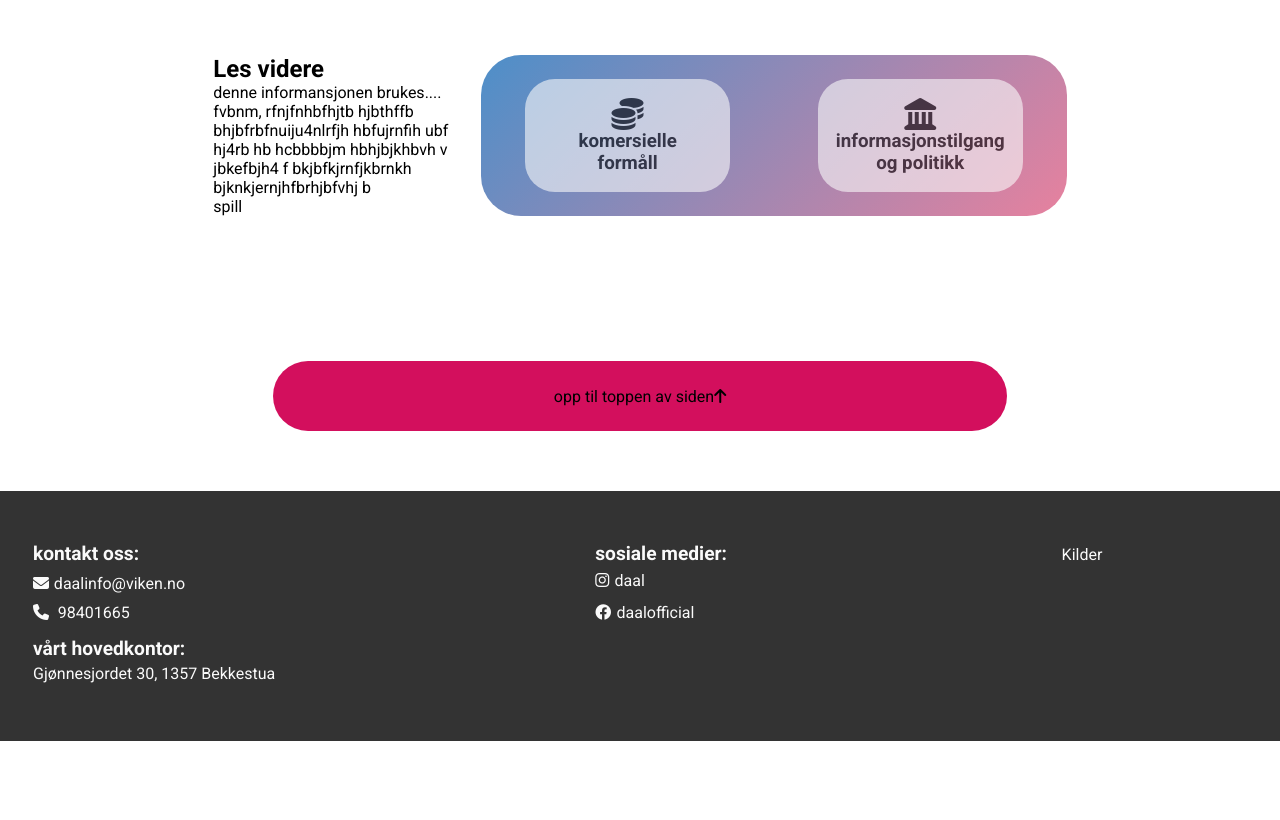
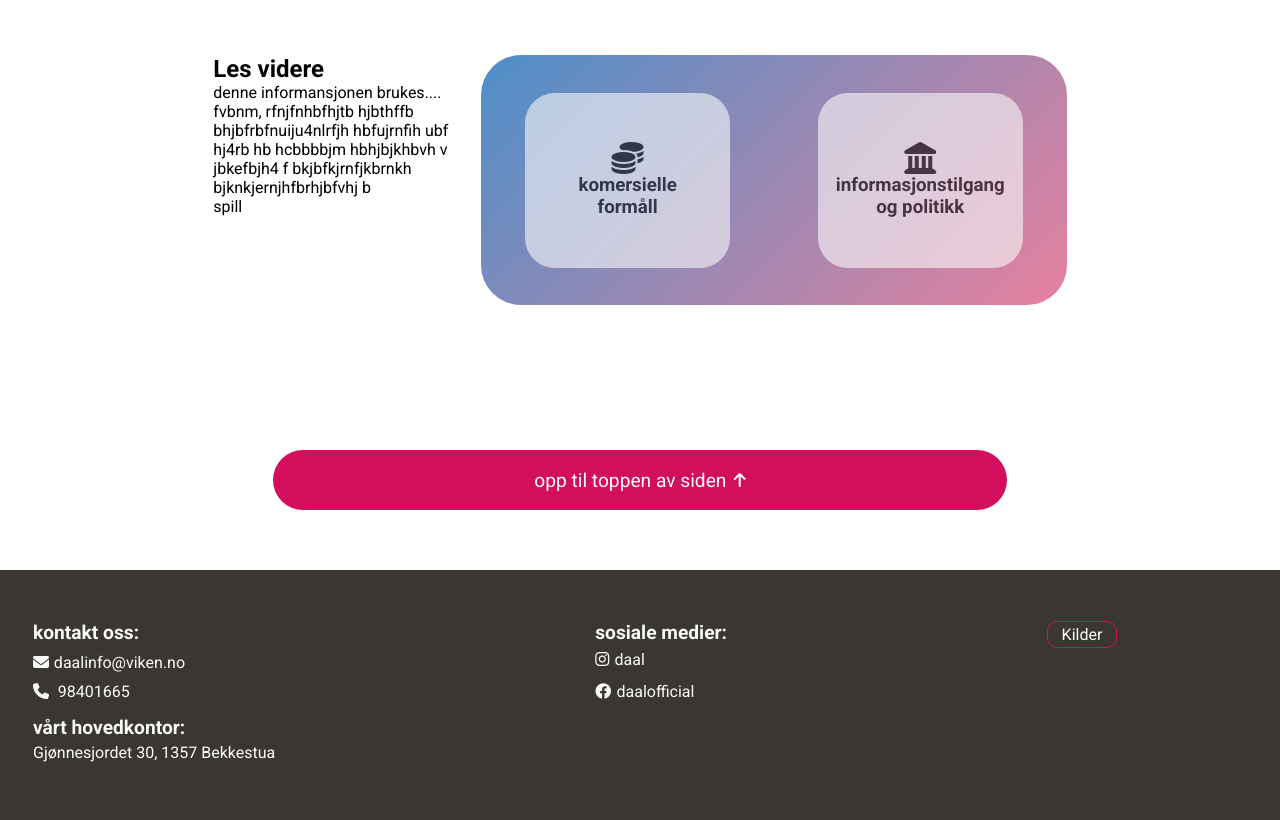
Before and after one commit to SOFIEKV/prosjekt-3, a plain HTML site: page forside.html in a window 1280 px wide. Shown: the part 2505-3325 px from the top of the page. Before the commit the page ends 3246 px from the top, so only its background shows below. Drawn offline with Linux system fonts and the light colour scheme; a web font is replaced by a local one.

Commit message:
Update style.css

```diff
--- a/style.css
+++ b/style.css
@@ -129,8 +129,69 @@
 .paa{
     background-color: transparent;
 }
+/*footer*/
 
+footer {
+    display: flex;
+    flex-direction: row;
+    width: 100vw;
+    height: fit-content;
+    min-height: 250px;
+    background-color: var(--black);
+    color: var(--white);
+    padding-top: 4%;
+    justify-content: center;
+    gap: 25%;
 
+}
+.kontaktOss ul {
+    list-style-type: none;
+    line-height: 1.8;
+}
+.kontaktOss h5{
+    font-size: 1.2rem;
+    margin-bottom: 2%;
+}
+.kontaktOss h6{
+    padding-top: 4%;
+    font-size: 1.2rem;
+}
+.kontaktOss i{
+    margin-right:2% ;
+}
+.kildeBox {
+    width: 200px;
+}
+.sosialeMedier h5{
+    font-size: 1.2rem;
+}
+.sosialeMedier ul {
+    list-style-type: none;
+    line-height: 2;
+}
+.sosialeMedier i{
+    padding-right: 4%;
+}
+#kildeKnapp {
+    background-color: transparent;
+    border-radius: 10px;
+    padding: 3px 5px;
+    color: var(--white);
+    border: none;
+    cursor: pointer;
+    width: 35%;
+    text-align: center;
+    border:  var(--dark-pink) solid 1.5px;
+}
+#kildeKnapp:hover{
+    background-color:  var(--dark-pink);
+    transition: background 0.3s;
+}
+.kilder {
+    color: var(--grey);
+    line-height: 1.4;
+    margin-top: 8px;
+}
 /* generelt*/
 main{
     display: grid;
@@ -157,19 +218,31 @@ main{
 .skrollopp{
     grid-column: 3/4;
     display: flex;
- justify-content: flex-end;
  }
  .skrolloppKnapp{
      display: flex;
      justify-content: center;
      align-items: center;
+     gap: 1%;
      width: 100%;
-     height: 70px;
+     height: 60px;
      margin: 7%;
      border-radius: 50px;
      background-color: var(--dark-pink);
+     color: var(--white);
      cursor: pointer;
  }
+ .skrolloppKnapp p{
+      font-size: 1.2rem;
+ }
+ .skrollopp i{
+    font-size: 1rem;
+ }
+ .skrolloppKnapp:hover{
+    background-color: var(--pink);
+    transition: background 0.3s;
+}
+
 /*forside*/
 .hero{
     grid-column: 1/6;
@@ -286,6 +359,7 @@ main{
     display: flex;
     flex-direction: row;
     width: 70%;
+    height: 250px;
     justify-content: space-around;
     border-radius: 40px;
     align-items: center;
@@ -311,68 +385,6 @@ main{
 .lesVidereLink:hover{
     opacity: 0.8;
     transition: 0.3s;
-}
-footer {
-    display: flex;
-    flex-direction: row;
-    width: 100vw;
-    height: fit-content;
-    min-height: 250px;
-    background-color: #333;
-    color: var(--white);
-    padding-top: 4%;
-    justify-content: center;
-    gap: 25%;
-
-}
-
-.kontaktOss ul {
-    list-style-type: none;
-    line-height: 1.8;
-}
-.kontaktOss h5{
-    font-size: 1.2rem;
-    margin-bottom: 2%;
-}
-.kontaktOss h6{
-    padding-top: 4%;
-    font-size: 1.2rem;
-}
-.kontaktOss i{
-    margin-right:2% ;
-}
-.kildeBox {
-    width: 200px;
-}
-.sosialeMedier h5{
-    font-size: 1.2rem;
-}
-.sosialeMedier ul {
-    list-style-type: none;
-    line-height: 2;
-}
-.sosialeMedier i{
-    padding-right: 4%;
-}
-#kildeKnapp {
-    background-color: transparent;
-    border-radius: 10px;
-    padding: 3px 5px;
-    color: var(--white);
-    border: none;
-    cursor: pointer;
-    width: 35%;
-    text-align: center;
-    border:  var(--dark-pink)(211, 15, 93) solid 1.5px;
-}
-#kildeKnapp:hover{
-    background-color:  var(--dark-pink)(211, 15, 93);
-    transition: background 0.3s;
-}
-.kilder {
-    color: var(--grey);
-    line-height: 1.4;
-    margin-top: 8px;
 }
 .bakgrunn{
     background: url(bilder/bakgrunn.jpg);
```
